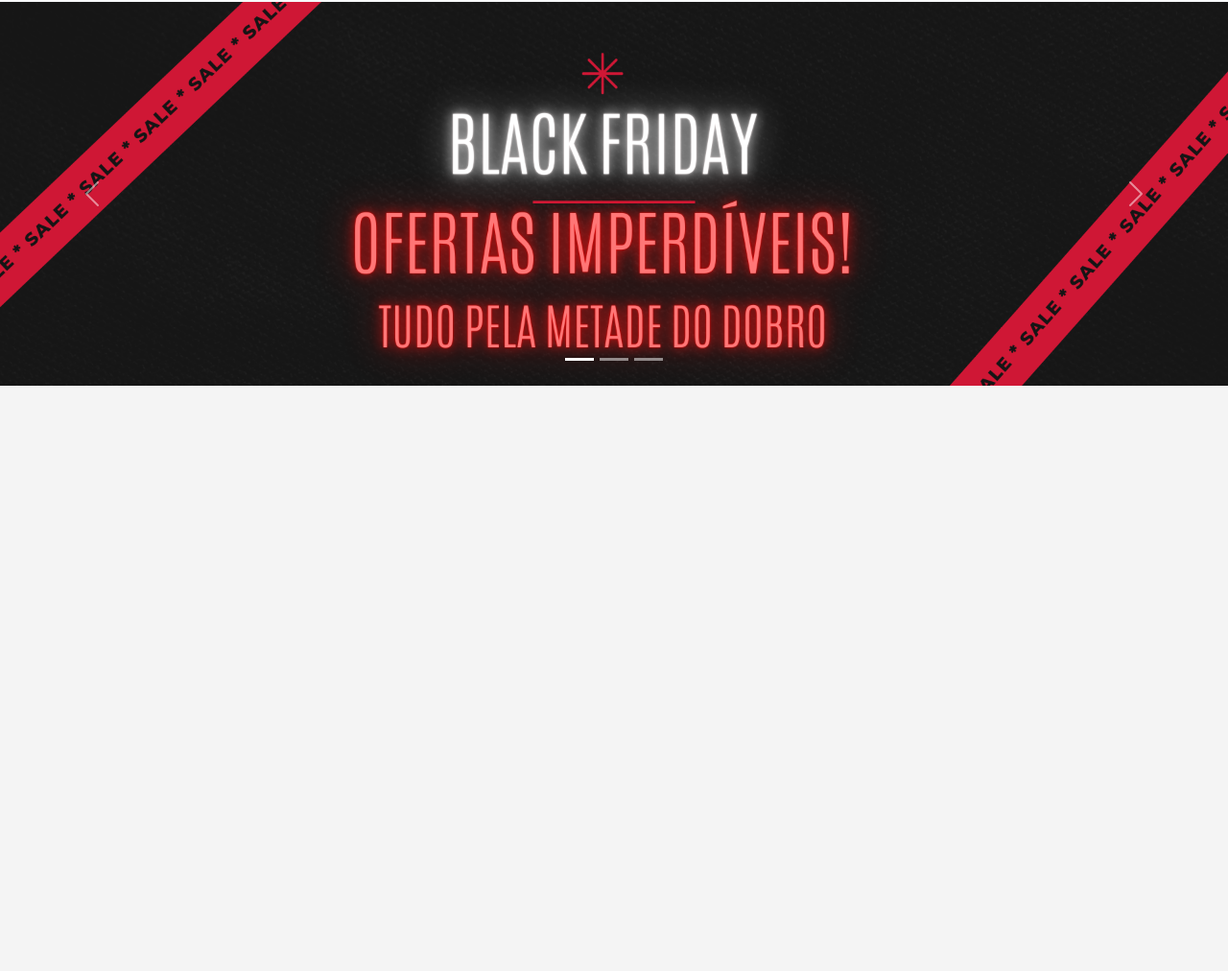
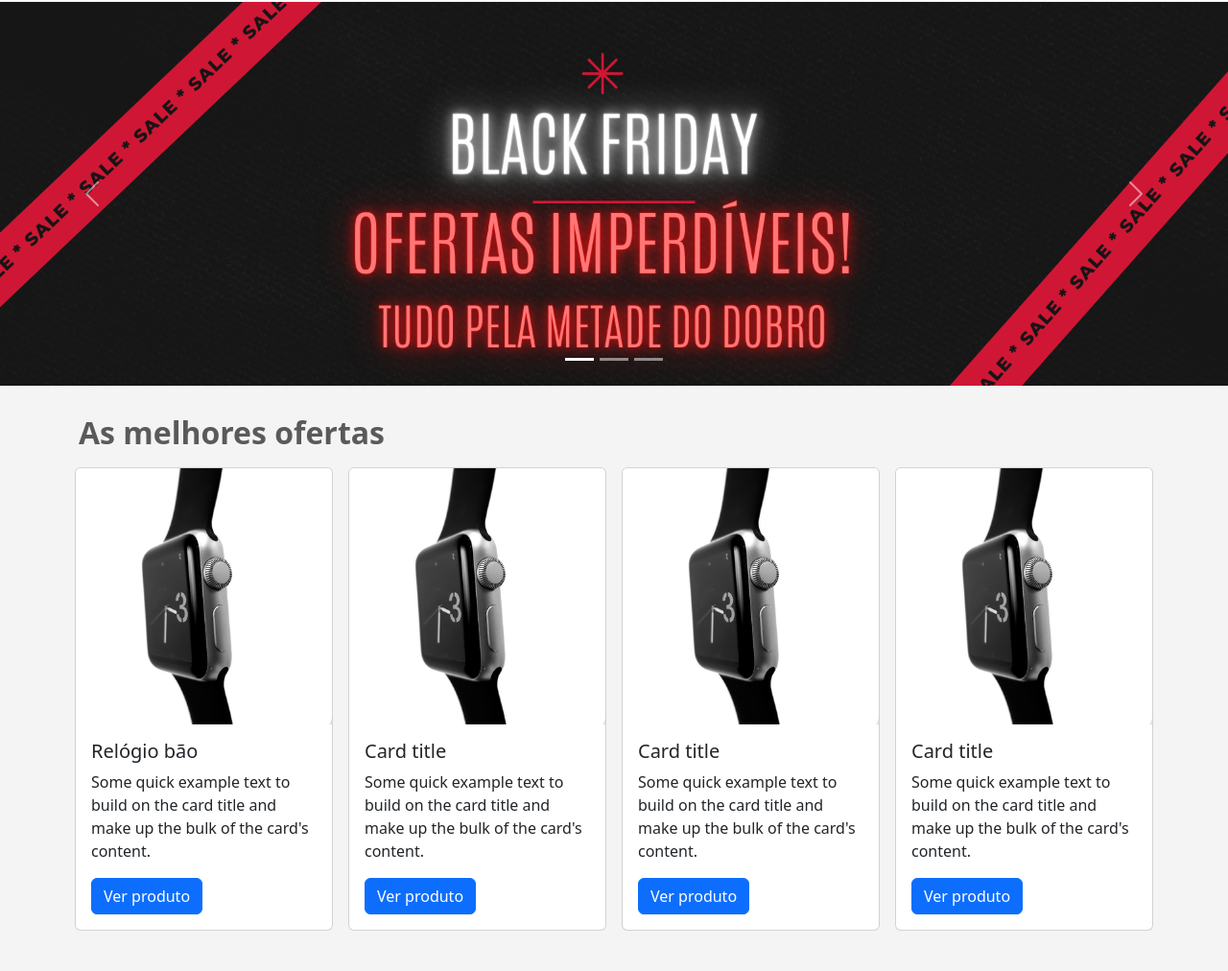
Before and after one commit to ReiSalan94/peraphone-alfa2a24, a plain HTML site: page index.html in a window 1280 px wide. Shown: the part 68-1080 px from the top of the page at 96% size. Before the commit the page ends 800 px from the top, so only its background shows below. Drawn offline with nearby package versions, Linux system fonts and the light colour scheme.

Commit message:
Add files via upload

```diff
--- a/index.html
+++ b/index.html
@@ -44,9 +44,12 @@
   <!--SLIDER-->
   <div id="carouselExampleIndicators" class="carousel slide">
     <div class="carousel-indicators">
-          <button type="button" data-bs-target="#carouselExampleIndicators" data-bs-slide-to="0" class="active" aria-current="true" aria-label="Slide 1"></button>
-          <button type="button" data-bs-target="#carouselExampleIndicators" data-bs-slide-to="1" aria-label="Slide 2"></button>
-          <button type="button" data-bs-target="#carouselExampleIndicators" data-bs-slide-to="2" aria-label="Slide 3"></button>
+      <button type="button" data-bs-target="#carouselExampleIndicators" data-bs-slide-to="0" class="active"
+        aria-current="true" aria-label="Slide 1"></button>
+      <button type="button" data-bs-target="#carouselExampleIndicators" data-bs-slide-to="1"
+        aria-label="Slide 2"></button>
+      <button type="button" data-bs-target="#carouselExampleIndicators" data-bs-slide-to="2"
+        aria-label="Slide 3"></button>
     </div>
     <div class="carousel-inner">
       <div class="carousel-item active">
@@ -59,16 +62,117 @@
         <img src="img/slide (3).png" class="d-block w-100" alt="...">
       </div>
     </div>
-        <button class="carousel-control-prev" type="button" data-bs-target="#carouselExampleIndicators" data-bs-slide="prev">
+    <button class="carousel-control-prev" type="button" data-bs-target="#carouselExampleIndicators"
+      data-bs-slide="prev">
       <span class="carousel-control-prev-icon" aria-hidden="true"></span>
       <span class="visually-hidden">Previous</span>
     </button>
-        <button class="carousel-control-next" type="button" data-bs-target="#carouselExampleIndicators" data-bs-slide="next">
+    <button class="carousel-control-next" type="button" data-bs-target="#carouselExampleIndicators"
+      data-bs-slide="next">
       <span class="carousel-control-next-icon" aria-hidden="true"></span>
       <span class="visually-hidden">Next</span>
     </button>
   </div>
+  <div class="container">
+    <div class="row">
+      <h2>As melhores ofertas</h2>
+      <div class="p-2 col-md-3">
+        <div class="card" style="">
+          <img src="img/produto.png" class="card-img-top" alt="...">
+          <div class="card-body">
+            <h5 class="card-title">Relógio bão</h5>
+            <p class="card-text">Some quick example text to build on the card title and make up the bulk of the card's
+              content.</p>
+            <a href="#" class="btn btn-primary">Ver produto</a>
+          </div>
+        </div>
+      </div>
 
+
+      <div class="p-2 col-md-3">
+        <div class="card" style="">
+          <img src="img/produto.png" class="card-img-top" alt="...">
+          <div class="card-body">
+            <h5 class="card-title">Card title</h5>
+            <p class="card-text">Some quick example text to build on the card title and make up the bulk of the card's
+              content.</p>
+              <a href="#" class="btn btn-primary">Ver produto</a>
+          </div>
+        </div>
+      </div>
+
+
+      <div class="p-2 col-md-3">
+        <div class="card" style="">
+          <img src="img/produto.png" class="card-img-top" alt="...">
+          <div class="card-body">
+            <h5 class="card-title">Card title</h5>
+            <p class="card-text">Some quick example text to build on the card title and make up the bulk of the card's
+              content.</p>
+              <a href="#" class="btn btn-primary">Ver produto</a>
+          </div>
+        </div>
+      </div>
+
+      <div class="p-2 col-md-3">
+        <div class="card" style="">
+          <img src="img/produto.png" class="card-img-top" alt="...">
+          <div class="card-body">
+            <h5 class="card-title">Card title</h5>
+            <p class="card-text">Some quick example text to build on the card title and make up the bulk of the card's
+              content.</p>
+              <a href="#" class="btn btn-primary">Ver produto</a>
+          </div>
+        </div>
+      </div>
+
+
+
+    </div>
+
+
+
+    <div class="row">
+      <h2>Nossas linhas de produtos</h2>
+      <div class="categorias">
+        <div class="col-md-6">
+          <img src="https://placehold.co/150x150" alt="" srcset="">
+          <h5 class="card-title">Categoria</h5>
+        </div>
+
+        <div class="col-md-6">
+          <img src="https://placehold.co/150x150" alt="" srcset="">
+          <h5 class="card-title">Categoria</h5>
+        </div>
+
+        <div class="col-md-2">
+          <img src="https://placehold.co/150x150" alt="" srcset="">
+          <h5 class="card-title">Categoria</h5>
+        </div>
+
+        <div class="col-md-2">
+          <img src="https://placehold.co/150x150" alt="" srcset="">
+          <h5 class="card-title">Categoria</h5>
+        </div>
+
+        <div class="col-md-2">
+          <img src="https://placehold.co/150x150" alt="" srcset="">
+          <h5 class="card-title">Categoria</h5>
+        </div>
+
+        <div class="col-md-2">
+          <img src="https://placehold.co/150x150" alt="" srcset="">
+          <h5 class="card-title">Categoria</h5>
+        </div>
+
+        <div class="col-md-2">
+          <img src="https://placehold.co/150x150" alt="" srcset="">
+          <h5 class="card-title">Categoria</h5>
+        </div>
+      </div>
+    </div>
+
+  </div>
 
 
   <script src="https://cdn.jsdelivr.net/npm/bootstrap@5.3.3/dist/js/bootstrap.bundle.min.js"
@@ -77,3 +181,4 @@
 </body>
 
 </html>
+<!--PROFESSOR QUERIDO, SE ENCONTRAR ESTE CÓDIGO EM MEU SITE, PODE DESCONTAR, 0,2 PONTOS-->
--- a/style.css
+++ b/style.css
@@ -11,3 +11,9 @@ body {
 .navbar-brand img {
     width: 150px;
 }
+h2{
+    color: #5a5a5a;
+    padding-top: 30px;
+    font-weight: bold;
+}
+/*PROFESSOR QUERIDO, SE ENCONTRAR ESTE CÓDIGO EM MEU SITE, PODE DESCONTAR, 0,2 PONTOS*/
```
Also changed, not shown: img/produto.png (added). Lines whose indentation alone changed are shown as unchanged.
